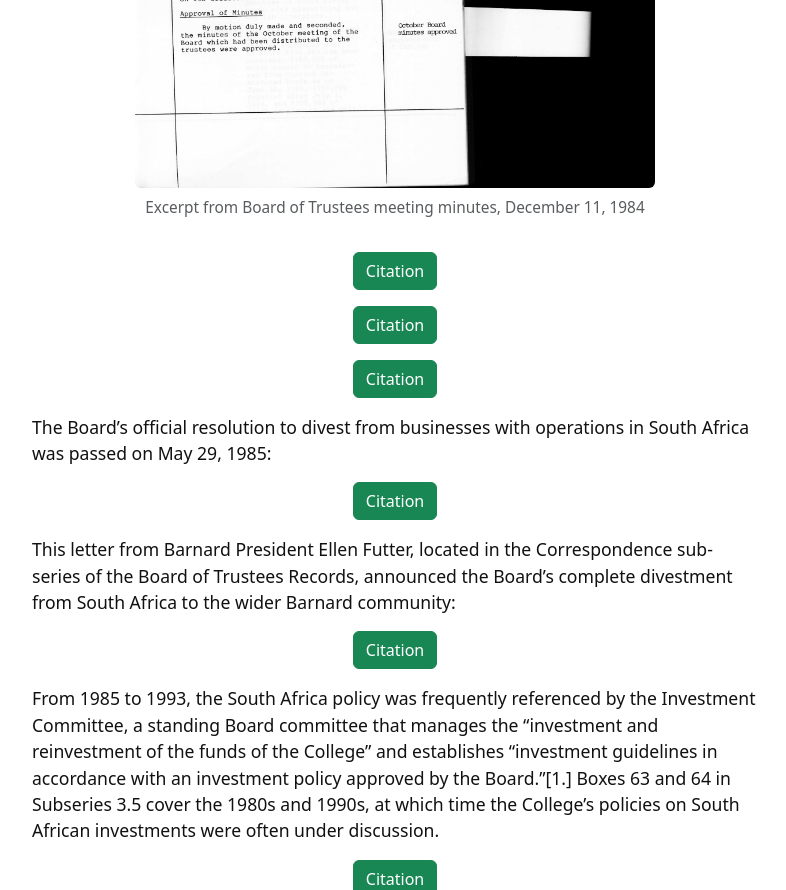
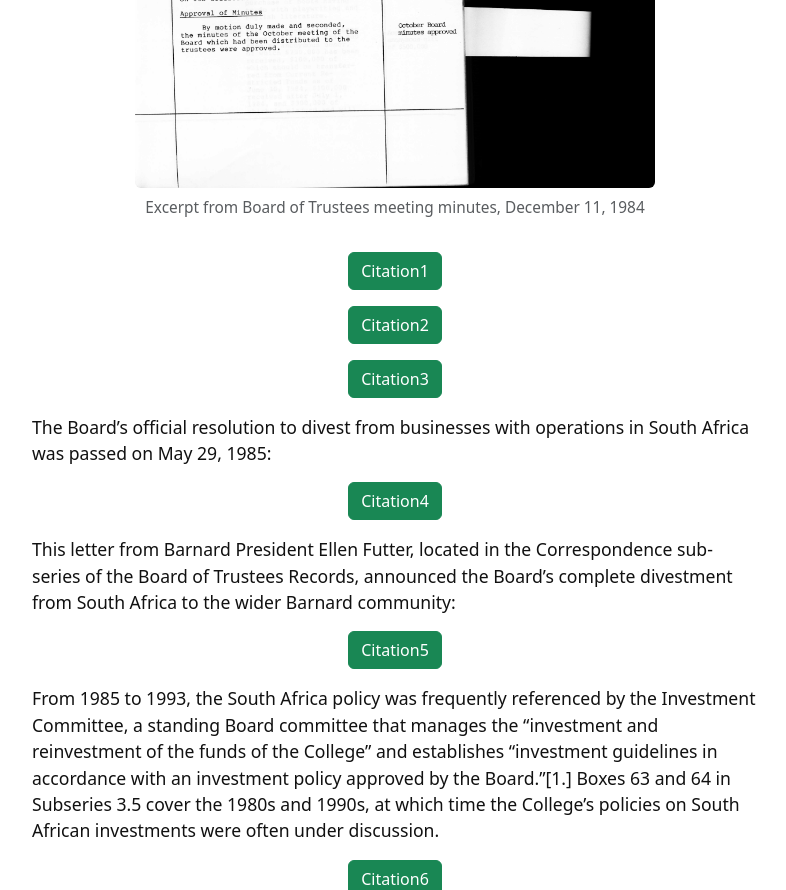
Before and after one commit to katelynautumn28/ddd-research-guide, a Jekyll site: the page built from content/2-lesson.md, in a window 1280 px wide and 1400 px high, scrolled down 2928 px, cut to the strip 0-890 px from the top of the window. Shown: the whole strip, without its empty margins (245-1031 px from the left). Built offline with Jekyll 4.4.1, drawn with Linux system fonts in a browser that asks for light colours; some of the changed text lies outside the part shown.

Commit message:
Update 2-lesson.md

```diff
--- a/content/2-lesson.md
+++ b/content/2-lesson.md
@@ -23,7 +23,7 @@ Explore the full digitized Barnard Bulletin collection  [here]([https://getboots
 The Board of Trustees Records (BC01.01) in the Barnard Archives includes many materials that shed light on the College administration's discussions of divestment. In the wake of intense student protests and the well-documented occupation of Hamilton Hall in April 1985, the Board of Trustees began taking concrete actions to enact an official divestment policy on South Africa business holdings in spring 1985. Here are a few excerpts of meeting minutes contained in the February 1984-December 1985 volume of meeting minutes, located in Series 1, Box 8 of the Board of Trustees Records.
 
 {% include figure.html img="BC01-01_Box8_1984-12-11.jpg" alt="Board meeting minutes, December 11, 1984" caption="Excerpt from Board of Trustees meeting minutes, December 11, 1984" width="75%" %}
-{% include modal.html button="Citation" color="success" title="Citation" text="Board of Trustees meeting minutes (bound volumes), 1978 - 1989, Sub-series 1.1, Box: 8. Board of Trustees Records, BC01-01. Barnard Archives and Special Collections." %}
+{% include modal.html button="Citation1" color="success" title="Citation" text="Board of Trustees meeting minutes (bound volumes), 1978 - 1989, Sub-series 1.1, Box: 8. Board of Trustees Records, BC01-01. Barnard Archives and Special Collections." %}
 
 <style>
 .pdfobject-container { height: 500px; border: 1px solid #ccc; }
@@ -31,7 +31,7 @@ The Board of Trustees Records (BC01.01) in the Barnard Archives includes many ma
 <div id="my-pdf1"></div>
 <script src="https://unpkg.com/pdfobject"></script>
 <script>PDFObject.embed("https://katelynautumn28.github.io/research-barnard-admin/images/BC01-01_Box8_1985-02-13.pdf", "#my-pdf1");</script>
-{% include modal.html button="Citation" color="success" title="Citation" text="Excerpt from Board of Trustees meeting minutes, February 13, 1985. Board of Trustees meeting minutes (bound volumes), 1978 - 1989, Sub-series 1.1, Box: 8. Board of Trustees Records, BC01-01. Barnard Archives and Special Collections." %}
+{% include modal.html button="Citation2" color="success" title="Citation" text="Excerpt from Board of Trustees meeting minutes, February 13, 1985. Board of Trustees meeting minutes (bound volumes), 1978 - 1989, Sub-series 1.1, Box: 8. Board of Trustees Records, BC01-01. Barnard Archives and Special Collections." %}
 
 <style>
 .pdfobject-container { height: 500px; border: 1px solid #ccc; }
@@ -39,7 +39,7 @@ The Board of Trustees Records (BC01.01) in the Barnard Archives includes many ma
 <div id="my-pdf2"></div>
 <script src="https://unpkg.com/pdfobject"></script>
 <script>PDFObject.embed("https://katelynautumn28.github.io/research-barnard-admin/images/BC01-01_Box8_1985-04-24.pdf", "#my-pdf2");</script>
-{% include modal.html button="Citation" color="success" title="Citation" text="Excerpt from Board of Trustees meeting minutes, April 24, 1985. Board of Trustees meeting minutes (bound volumes), 1978 - 1989, Sub-series 1.1, Box: 8. Board of Trustees Records, BC01-01. Barnard Archives and Special Collections." %}
+{% include modal.html button="Citation3" color="success" title="Citation" text="Excerpt from Board of Trustees meeting minutes, April 24, 1985. Board of Trustees meeting minutes (bound volumes), 1978 - 1989, Sub-series 1.1, Box: 8. Board of Trustees Records, BC01-01. Barnard Archives and Special Collections." %}
 
 The Board's official resolution to divest from businesses with operations in South Africa was passed on May 29, 1985:
 
@@ -49,7 +49,7 @@ The Board's official resolution to divest from businesses with operations in Sou
 <div id="my-pdf3"></div>
 <script src="https://unpkg.com/pdfobject"></script>
 <script>PDFObject.embed("https://katelynautumn28.github.io/research-barnard-admin/images/BC01-01_Box8_1985-05-29.pdf", "#my-pdf3");</script>
-{% include modal.html button="Citation" color="success" title="Citation" text="Excerpt from Board of Trustees meeting minutes, May 29, 1985. Board of Trustees meeting minutes (bound volumes), 1978 - 1989, Sub-series 1.1, Box: 8. Board of Trustees Records, BC01-01. Barnard Archives and Special Collections." %}
+{% include modal.html button="Citation4" color="success" title="Citation" text="Excerpt from Board of Trustees meeting minutes, May 29, 1985. Board of Trustees meeting minutes (bound volumes), 1978 - 1989, Sub-series 1.1, Box: 8. Board of Trustees Records, BC01-01. Barnard Archives and Special Collections." %}
 
 
 This letter from Barnard President Ellen Futter, located in the Correspondence sub-series of the Board of Trustees Records, announced the Board's complete divestment from South Africa to the wider Barnard community:
@@ -60,7 +60,7 @@ This letter from Barnard President Ellen Futter, located in the Correspondence s
 <div id="my-pdf4"></div>
 <script src="https://unpkg.com/pdfobject"></script>
 <script>PDFObject.embed("https://katelynautumn28.github.io/research-barnard-admin/images/BC01-01_Box39_Folder3.pdf", "#my-pdf4");</script>
-{% include modal.html button="Citation" color="success" title="Citation" text="Ellen Futter to the Board of Trustees, August 28, 1985. Board of Trustees Records, 1882-2023; Box 39, Folder 3; Barnard Archives and Special Collections." %}
+{% include modal.html button="Citation5" color="success" title="Citation" text="Ellen Futter to the Board of Trustees, August 28, 1985. Board of Trustees Records, 1882-2023; Box 39, Folder 3; Barnard Archives and Special Collections." %}
 
 From 1985 to 1993, the South Africa policy was frequently referenced by the Investment Committee, a standing Board committee that manages the “investment and reinvestment of the funds of the College” and establishes “investment guidelines in accordance with an investment policy approved by the Board.”[1.] Boxes 63 and 64 in Subseries 3.5 cover the 1980s and 1990s, at which time the College's policies on South African investments were often under discussion.
 
@@ -70,10 +70,10 @@ From 1985 to 1993, the South Africa policy was frequently referenced by the Inve
 <div id="my-pdf5"></div>
 <script src="https://unpkg.com/pdfobject"></script>
 <script>PDFObject.embed("https://katelynautumn28.github.io/research-barnard-admin/images/BC01-01_Box63_Folder6_1.pdf", "#my-pdf5");</script>
-{% include modal.html button="Citation" color="success" title="Citation" text="South Africa Policy, 1989. Board of Trustees Records, 1882-2023; Box 63, Folder 6; Barnard Archives and Special Collections." %}
+{% include modal.html button="Citation6" color="success" title="Citation" text="South Africa Policy, 1989. Board of Trustees Records, 1882-2023; Box 63, Folder 6; Barnard Archives and Special Collections." %}
 
 {% include figure.html img="BC01-01_Box63_Folder6_2.jpg" alt="Investment Committee meeting minutes" caption="Barnard Board of Trustees Investment Committee meeting minutes, February 7, 1989" width="75%" %}
-{% include modal.html button="Citation" color="success" title="Citation" text="Barnard Board of Trustees Investment Committee meeting minutes, February 7, 1989. Board of Trustees Records, 1882-2023; Box 63, Folder 6; Barnard Archives and Special Collections." %}
+{% include modal.html button="Citation7" color="success" title="Citation" text="Barnard Board of Trustees Investment Committee meeting minutes, February 7, 1989. Board of Trustees Records, 1882-2023; Box 63, Folder 6; Barnard Archives and Special Collections." %}
 
 <style>
 .pdfobject-container { height: 500px; border: 1px solid #ccc; }
@@ -81,7 +81,7 @@ From 1985 to 1993, the South Africa policy was frequently referenced by the Inve
 <div id="my-pdf6"></div>
 <script src="https://unpkg.com/pdfobject"></script>
 <script>PDFObject.embed("https://katelynautumn28.github.io/research-barnard-admin/images/BC01-01_Box64_Folder4.pdf", "#my-pdf6");</script>
-{% include modal.html button="Citation" color="success" title="Citation" text="Memo from Kathryn Rodgers to Glenn H. Greenburg including materials related to South Africa divestment policy and discussions of reinvestment, November 23, 1993. Board of Trustees Records, 1882-2023; Box 64, Folder 4; Barnard Archives and Special Collections." %}
+{% include modal.html button="Citation8" color="success" title="Citation" text="Memo from Kathryn Rodgers to Glenn H. Greenburg including materials related to South Africa divestment policy and discussions of reinvestment, November 23, 1993. Board of Trustees Records, 1882-2023; Box 64, Folder 4; Barnard Archives and Special Collections." %}
 
 Following calls from Nelson Mandela for US institutions to reinvest in South Africa given the abolition of apartheid in 1994 and the improvement of social conditions, the Board quickly moved to reverse its 1985 divestment policy:
 
@@ -91,7 +91,7 @@ Following calls from Nelson Mandela for US institutions to reinvest in South Afr
 <div id="my-pdf7"></div>
 <script src="https://unpkg.com/pdfobject"></script>
 <script>PDFObject.embed("https://katelynautumn28.github.io/research-barnard-admin/images/BC01-01_Box9_1994-02-16.pdf", "#my-pdf7");</script>
-{% include modal.html button="Citation" color="success" title="Citation" text="Excerpt from Board of Trustees meeting minutes, February 19, 1994. Board of Trustees meeting minutes (bound volumes), 1978 - 1989, Sub-series 1.1, Box: 9. Board of Trustees Records, BC01-01. Barnard Archives and Special Collections." %}
+{% include modal.html button="Citation9" color="success" title="Citation" text="Excerpt from Board of Trustees meeting minutes, February 19, 1994. Board of Trustees meeting minutes (bound volumes), 1978 - 1989, Sub-series 1.1, Box: 9. Board of Trustees Records, BC01-01. Barnard Archives and Special Collections." %}
 
 ## Divestment from Israel
 Adminsitrative materials related to campus debates about Israel-Palestine appear most prominently in [Series 6](https://collections.barnard.edu/public/repositories/2/archival_objects/24501) of the [President's Office Records](https://collections.barnard.edu/public/repositories/2/resources/332). Series 6  contains correspondence between Barnard College President Judith R. Shapiro (1994-2008) and academic departments, professors, administrators, administrative departments, students, and donors.
@@ -99,7 +99,7 @@ Adminsitrative materials related to campus debates about Israel-Palestine appear
 Shapiro penned this letter on November 7, 2002 in response to a petition signed by Barnard and Columbia community members calling on academic institutions to sanction Israel in response to increased violence in Israel-Palestine during a major uprising of Palestinians known as the Second Intifada.
 
 {% include figure.html img="BC05-22_Box199_Folder9.jpg" alt="Statement from Judith Shapiro on Divestment from Israel" caption="Barnard College statement on divestment from Israel, November 7, 2002" width="75%" %}
-{% include modal.html button="Citation" color="success" title="Citation" text="Barnard College statement on divestment from Israel, 2002-11-07, Subseries 6.1, Box: 199, Folder: 9. President's Office records, BC05-22. Barnard Archives and Special Collections." %}
+{% include modal.html button="Citation10" color="success" title="Citation" text="Barnard College statement on divestment from Israel, 2002-11-07, Subseries 6.1, Box: 199, Folder: 9. President's Office records, BC05-22. Barnard Archives and Special Collections." %}
 
 ## Divestment from fossil fuels
 
```
